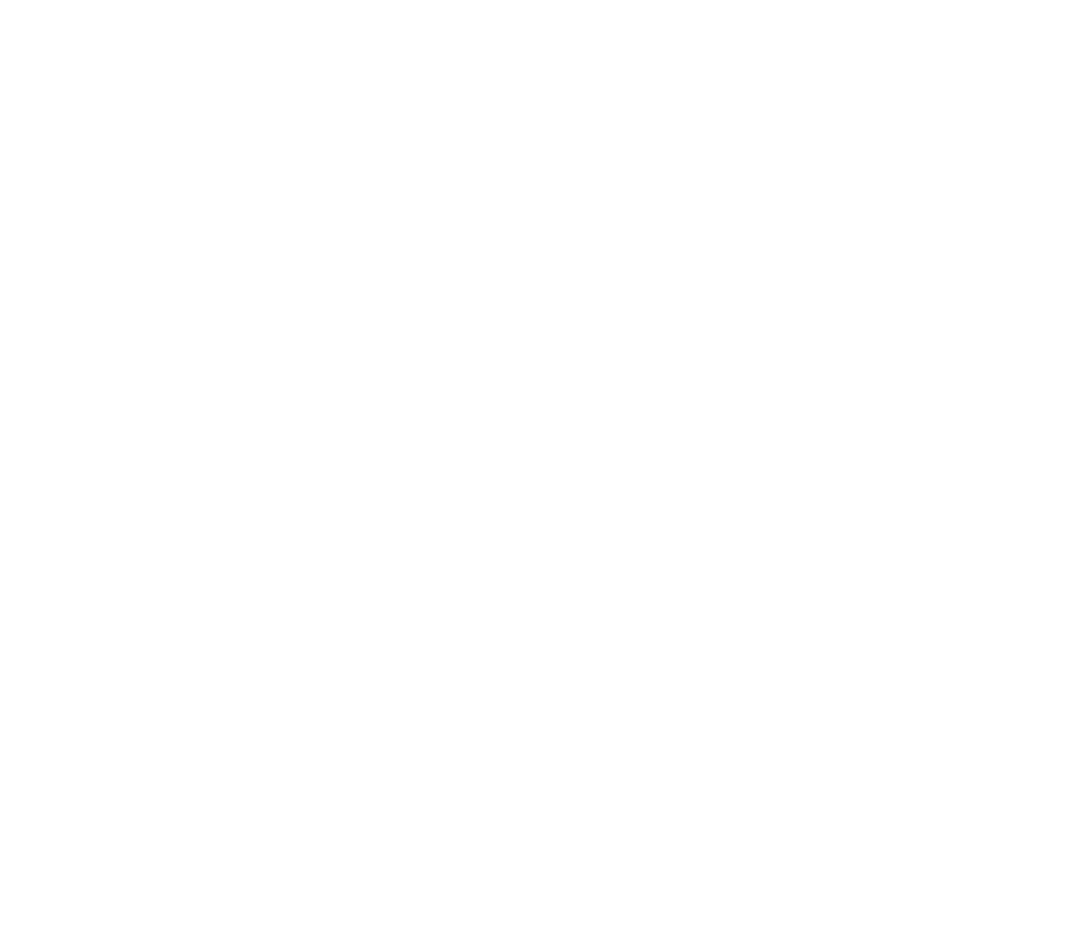
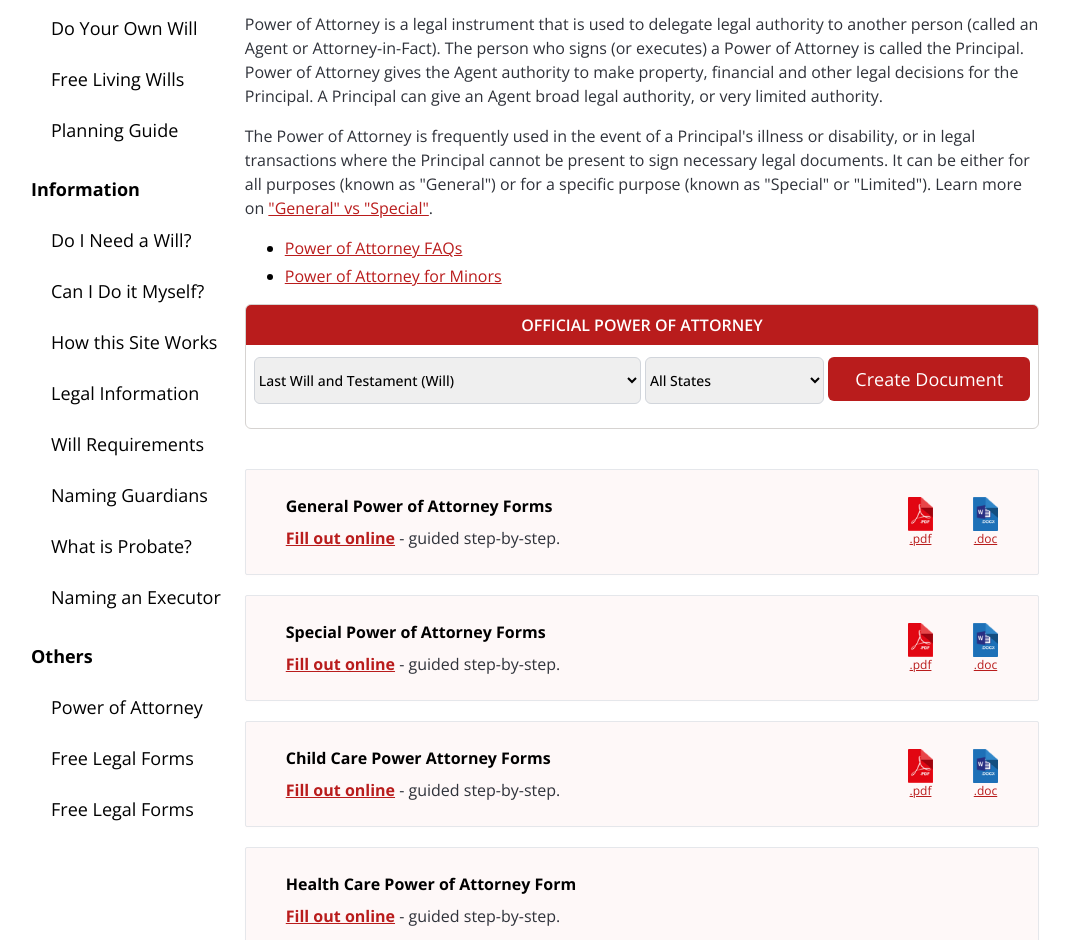
Before and after one commit to redwan100/doyourownwill, a Next.js app: page /powerofattorney in a window 1280 px wide. Before the commit this address had no page. Shown: the part 160-1100 px from the top of the page, without its empty margins (105-1175 px from the left). Before the commit the page ends 800 px from the top, so only its background shows below. Built offline with nearby package versions, Linux system fonts and the light colour scheme.

Commit message:
added 'power of attorney' page

```diff
--- /dev/null
+++ b/app/(withCommonLayout)/(withSidebarPage)/powerofattorney/page.tsx
@@ -0,0 +1,235 @@
+import CreateDocumentForm from "@/app/components/shared/CreateDocumentForm";
+import SidebarPageTitle from "@/app/components/shared/SidebarPageTitle";
+import pdf from "@/public/pictures/pdf-icon.png";
+import word from "@/public/pictures/word-icon.png";
+import Image from "next/image";
+import Link from "next/link";
+import { BsCheckCircleFill } from "react-icons/bs";
+
+const lists = [
+  {
+    title: "Last Will and Testament",
+    desc: "Distribute your property, name guardians, and appoint an executor. ",
+    href: "#",
+    link: "Start your Will",
+  },
+  {
+    title: "Living Will",
+    desc: "Let others know your health care decisions. ",
+    href: "#",
+    link: "Start your Living Will",
+  },
+  {
+    title: "Durable Power of Attorney",
+    desc: "Appoint someone to communicate your decisions if you can't.",
+    href: "#",
+    link: "Start your Health Care Power of Attorney",
+  },
+  {
+    title: "Pet Guardian Trust",
+    desc: "Appoint someone to care for your pets.",
+    href: "#",
+    link: "Start your Pet Guardian Trust",
+  },
+];
+
+const PowerOfAttorneyPage = () => {
+  return (
+    <div className="pb-8">
+      <div className="">
+        <SidebarPageTitle title="Power Of Attorney" />
+      </div>
+      <div className="mt-4 space-y-4">
+        <p className="text-sm text-pera sm:text-base leading-6">
+          Power of Attorney is a legal instrument that is used to delegate legal
+          authority to another person (called an Agent or Attorney-in-Fact). The
+          person who signs (or executes) a Power of Attorney is called the
+          Principal. Power of Attorney gives the Agent authority to make
+          property, financial and other legal decisions for the Principal. A
+          Principal can give an Agent broad legal authority, or very limited
+          authority.
+        </p>
+        <p className="text-sm text-pera sm:text-base leading-6">
+          The Power of Attorney is frequently used in the event of a Principal's
+          illness or disability, or in legal transactions where the Principal
+          cannot be present to sign necessary legal documents. It can be either
+          for all purposes (known as "General") or for a specific purpose (known
+          as "Special" or "Limited"). Learn more on{" "}
+          <Link href={"#"} className="text-red-700 underline">
+            "General" vs "Special"
+          </Link>
+          .
+        </p>
+        <ul className="list-disc pl-10 space-y-1">
+          <li>
+            <Link href={"#"} className="text-red-700 underline">
+              Power of Attorney FAQs
+            </Link>
+          </li>
+          <li>
+            <Link href={"#"} className="text-red-700 underline">
+              Power of Attorney for Minors
+            </Link>
+          </li>
+        </ul>
+        <div>
+          <CreateDocumentForm title="OFFICIAL POWER OF ATTORNEY" />
+        </div>
+
+        <div className="pt-6 space-y-5">
+          {/* box 1 */}
+          <div className="border border-gray-200 py-6 px-10 rounded-sm bg-red-50/50 shadow-sm shadow-red-50/20 flex justify-between items-center">
+            {/* left  */}
+            <div className="space-y-2">
+              <h3 className="font-bold">General Power of Attorney Forms</h3>
+              <p className="text-pera text-sm sm:text-base">
+                <Link href={"#"} className="text-red-700 underline font-bold">
+                  Fill out online
+                </Link>{" "}
+                - guided step-by-step.
+              </p>
+            </div>
+            {/* left  */}
+
+            {/* right  */}
+            <div className="flex items-center gap-10">
+              <div className="">
+                <Link href={"#"}>
+                  <Image src={pdf} alt="pdf image" width={25} />
+                  <p className="text-red-700 underline text-center text-xs">
+                    .pdf
+                  </p>
+                </Link>
+              </div>
+              <div className="">
+                <Link href={"#"}>
+                  <Image src={word} alt="word image" width={25} />
+                  <p className="text-red-700 underline text-xs text-center">
+                    .doc
+                  </p>
+                </Link>
+              </div>
+            </div>
+            {/* right  */}
+          </div>
+          {/* box 1 */}
+
+          {/* box 2 */}
+          <div className="border border-gray-200 py-6 px-10 rounded-sm bg-red-50/50 shadow-sm shadow-red-50/20 flex justify-between items-center">
+            {/* left  */}
+            <div className="space-y-2">
+              <h3 className="font-bold">Special Power of Attorney Forms</h3>
+              <p className="text-pera text-sm sm:text-base">
+                <Link href={"#"} className="text-red-700 underline font-bold">
+                  Fill out online
+                </Link>{" "}
+                - guided step-by-step.
+              </p>
+            </div>
+            {/* left  */}
+
+            {/* right  */}
+            <div className="flex items-center gap-10">
+              <div className="">
+                <Link href={"#"}>
+                  <Image src={pdf} alt="pdf image" width={25} />
+                  <p className="text-red-700 underline text-center text-xs">
+                    .pdf
+                  </p>
+                </Link>
+              </div>
+              <div className="">
+                <Link href={"#"}>
+                  <Image src={word} alt="word image" width={25} />
+                  <p className="text-red-700 underline text-xs text-center">
+                    .doc
+                  </p>
+                </Link>
+              </div>
+            </div>
+            {/* right  */}
+          </div>
+          {/* box 2 */}
+
+          {/* box 3 */}
+          <div className="border border-gray-200 py-6 px-10 rounded-sm bg-red-50/50 shadow-sm shadow-red-50/20 flex justify-between items-center">
+            {/* left  */}
+            <div className="space-y-2">
+              <h3 className="font-bold">Child Care Power Attorney Forms</h3>
+              <p className="text-pera text-sm sm:text-base">
+                <Link href={"#"} className="text-red-700 underline font-bold">
+                  Fill out online
+                </Link>{" "}
+                - guided step-by-step.
+              </p>
+            </div>
+            {/* left  */}
+
+            {/* right  */}
+            <div className="flex items-center gap-10">
+              <div className="">
+                <Link href={"#"}>
+                  <Image src={pdf} alt="pdf image" width={25} />
+                  <p className="text-red-700 underline text-center text-xs">
+                    .pdf
+                  </p>
+                </Link>
+              </div>
+              <div className="">
+                <Link href={"#"}>
+                  <Image src={word} alt="word image" width={25} />
+                  <p className="text-red-700 underline text-xs text-center">
+                    .doc
+                  </p>
+                </Link>
+              </div>
+            </div>
+            {/* right  */}
+          </div>
+          {/* box 3 */}
+
+          {/* box 4 */}
+          <div className="border border-gray-200 py-6 px-10 rounded-sm bg-red-50/50 shadow-sm shadow-red-50/20 flex justify-between items-center">
+            {/* left  */}
+            <div className="space-y-2">
+              <h3 className="font-bold">Health Care Power of Attorney Form</h3>
+              <p className="text-pera text-sm sm:text-base">
+                <Link href={"#"} className="text-red-700 underline font-bold">
+                  Fill out online
+                </Link>{" "}
+                - guided step-by-step.
+              </p>
+            </div>
+            {/* left  */}
+          </div>
+          {/* box 4 */}
+        </div>
+      </div>
+
+      <div className="my-8 relative">
+        <ul className="pl-10 space-y-10 before:'' before:w-[3px] before:h-[32rem] before:bg-gray-100 before:absolute before:left-[14px] before:top-2  after:'' after:w-4 after:h-4 after:bg-white  after:border-gray-200 after:absolute after:left-[8px] after:-bottom-[4rem] after:rounded-full after:border-[3px]">
+          {lists.map((list) => (
+            <li key={list.title} className="space-y-2">
+              <h4 className="relative font-bold">
+                <BsCheckCircleFill
+                  color="red"
+                  className="absolute top-1 -left-8 text-lg"
+                />
+                {list.title}
+              </h4>
+              <p className="text-pera text-xs sm:text-base">{list.desc}</p>
+              <Link
+                href={list.href}
+                className="text-red-700 underline text-sm sm:text-base block pt-2"
+              >
+                {list.link}
+              </Link>
+            </li>
+          ))}
+        </ul>
+      </div>
+    </div>
+  );
+};
+
+export default PowerOfAttorneyPage;
```
